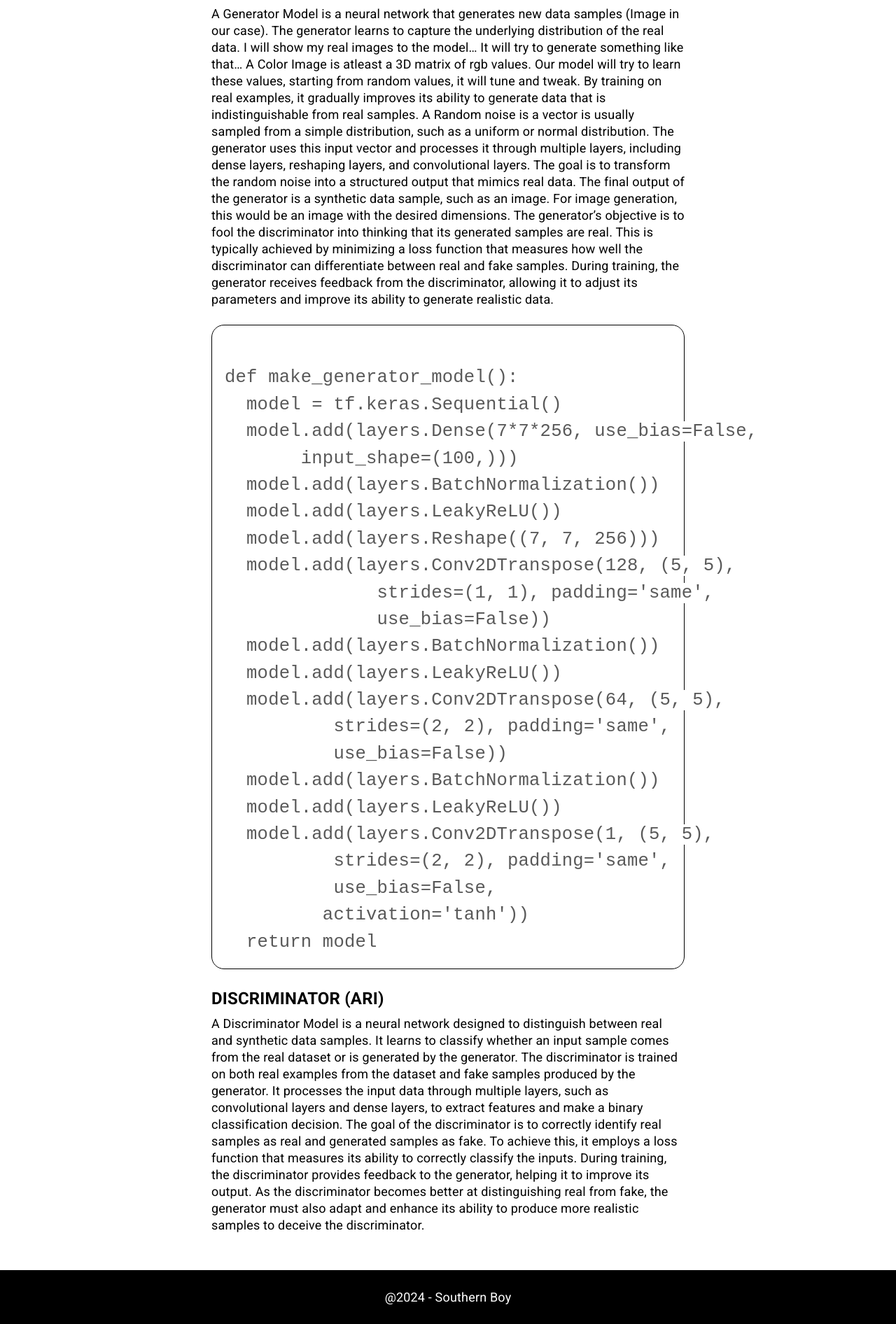
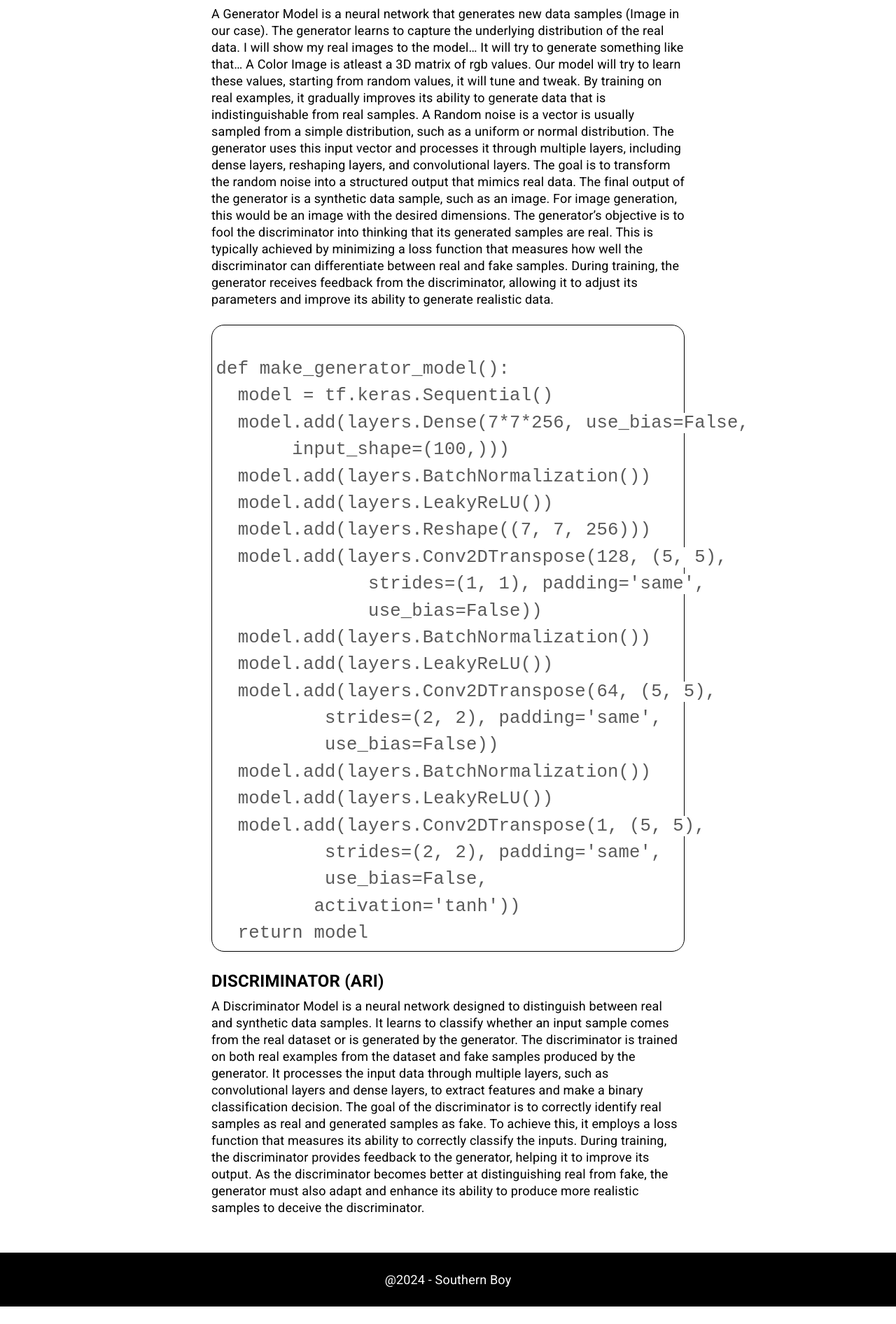
Before and after one commit to arihara-sudhan/blog, a Jekyll site: the page built from _posts/2024-09-06-Gener8.md, in a window 1280 px wide. Shown: the part 2398-4290 px from the top of the page at 70% size. Built offline with Jekyll 4.4.1, drawn with Linux system fonts in a browser that asks for light colours; after the commit the page ends 4265 px from its top, so only the background shows below that.

Commit message:
Update 2024-09-06-Gener8.md

```diff
--- a/_posts/2024-09-06-Gener8.md
+++ b/_posts/2024-09-06-Gener8.md
@@ -11,7 +11,7 @@
 <h3>GENERATOR (BARBER)</h3>
 A Generator Model is a neural network that generates new data samples (Image in our case). The generator learns to capture the underlying distribution of the real data. I will show my real images to the model... It will try to generate something like that... A Color Image is atleast a 3D matrix of rgb values. Our model will try to learn these values, starting from random values, it will tune and tweak. By training on real examples, it gradually improves its ability to generate data that is indistinguishable from real samples. A Random noise is a vector is usually sampled from a simple distribution, such as a uniform or normal distribution. The generator uses this input vector and processes it through multiple layers, including dense layers, reshaping layers, and convolutional layers. The goal is to transform the random noise into a structured output that mimics real data. The final output of the generator is a synthetic data sample, such as an image. For image generation, this would be an image with the desired dimensions. The generator's objective is to fool the discriminator into thinking that its generated samples are real. This is typically achieved by minimizing a loss function that measures how well the discriminator can differentiate between real and fake samples. During training, the generator receives feedback from the discriminator, allowing it to adjust its parameters and improve its ability to generate realistic data.
 
-<pre style="border: 1px solid black; border-radius: 1rem; padding: 1rem;"><code style="font-size: 2vw;">
+<pre style="border: 1px solid black; border-radius: 1rem; padding: 0.31rem;"><code style="font-size: 2vw;">
 def make_generator_model():
   model = tf.keras.Sequential()
   model.add(layers.Dense(7*7*256, use_bias=False,
```
